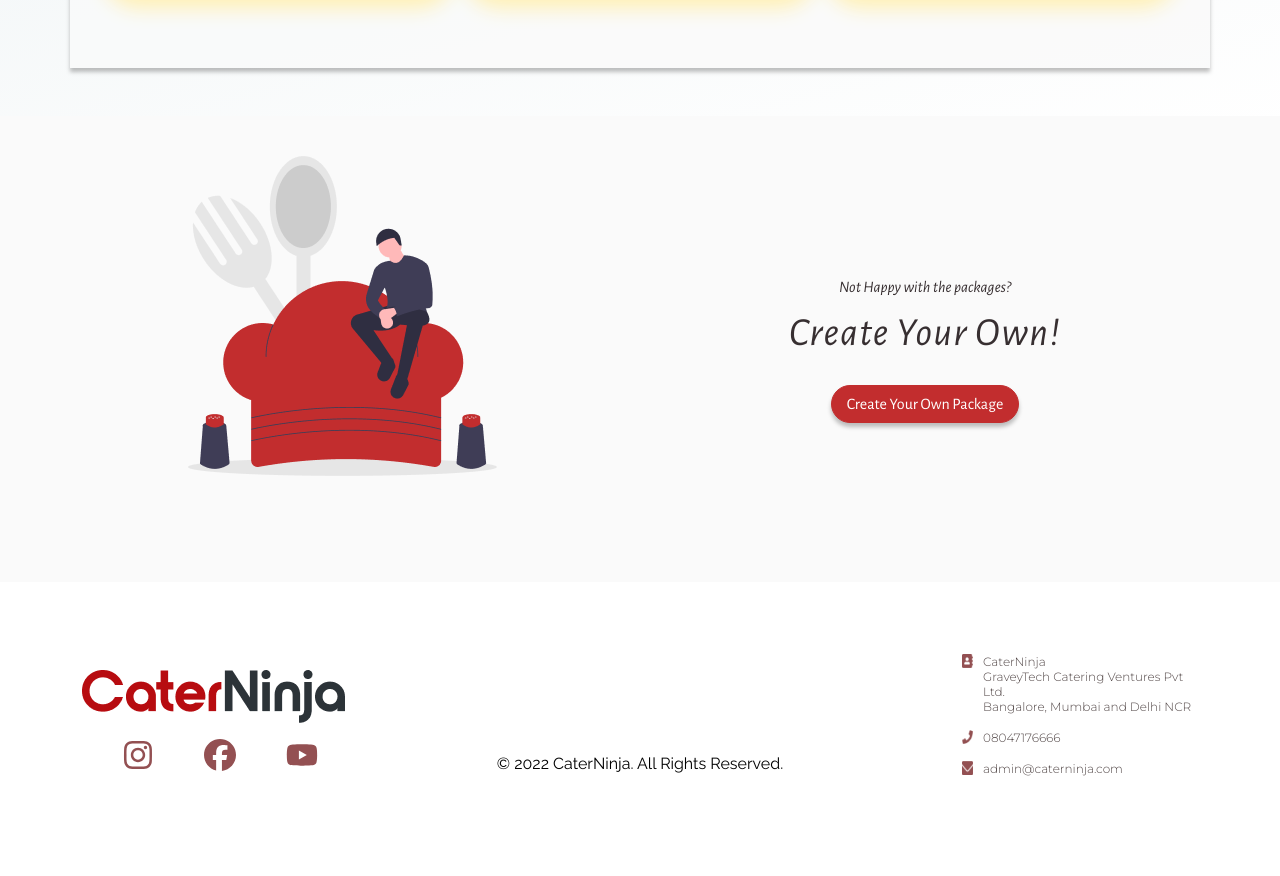
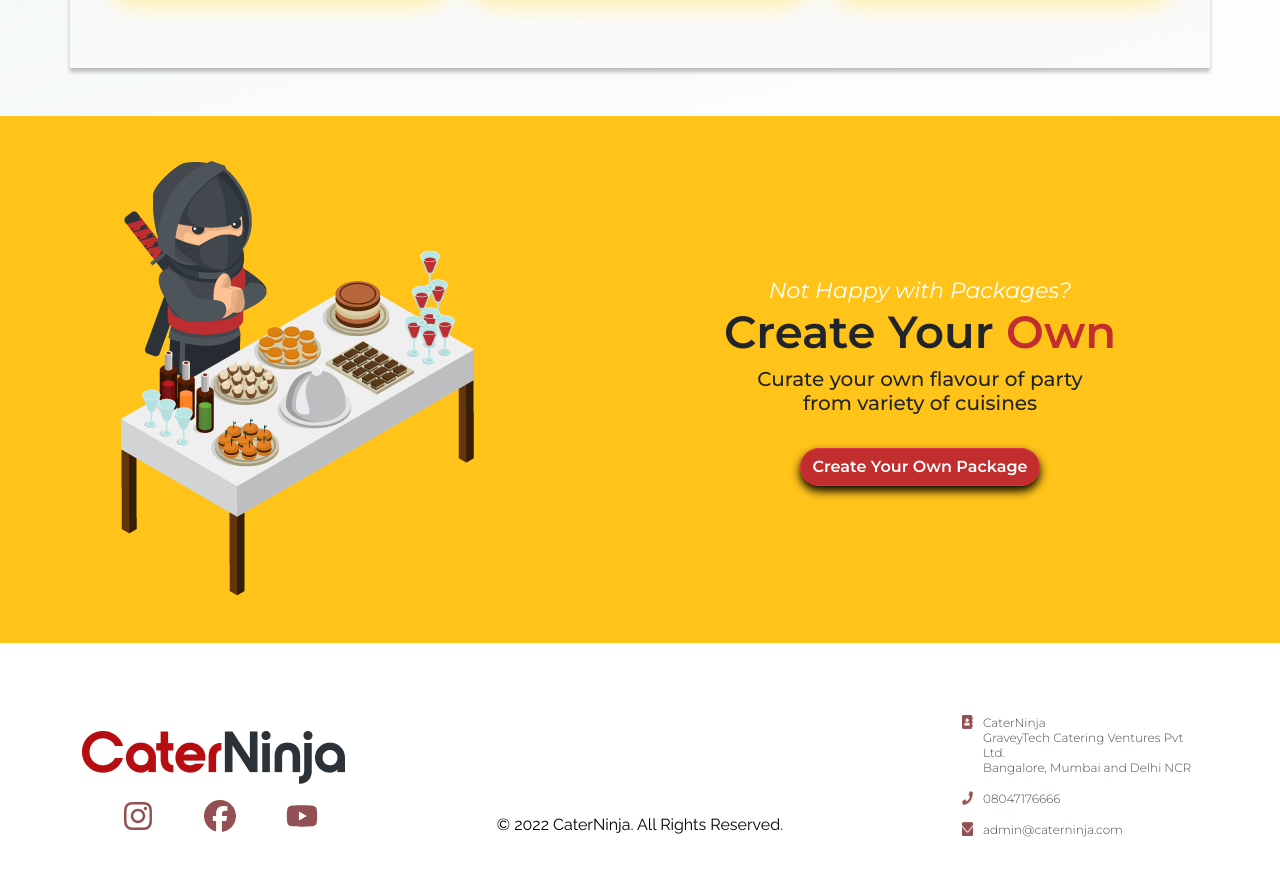
Before and after one commit to manojs7/MyCN, a Next.js app: page /ninjabox in a window 1280 px wide. Shown: the part 2308-3184 px from the top of the page. Built offline with nearby package versions, Linux system fonts and the light colour scheme; a web font is replaced by a local one.

Commit message:
ninjabox package completed

```diff
--- a/lib/home/HowToOrder.jsx
+++ b/lib/home/HowToOrder.jsx
@@ -2,7 +2,7 @@
 
 export default function HowToOrder() {
   return (
-    <div className="container">
+    <div className="container videoXY">
 
         <h3 className="how-to-order-title">How to order?</h3>
       <video width="100%" height="auto" controls>
--- a/lib/ninja-box/Custom_Package.jsx
+++ b/lib/ninja-box/Custom_Package.jsx
@@ -336,7 +336,7 @@
           </div>
         </div>
       </section> : ""}
-      {!isSmall ? <section className="custom-package-lower">
+      {/* {!isSmall ? <section className="custom-package-lower">
         <div className="container">
           <div className="row">
             <div className="col-md-6 mb-md-0 mb-3 d-flex justify-content-center align-items-center">
@@ -366,7 +366,22 @@
           vegGuest={vegGuest}
           nonVegGuest={nonVegGuest}
         />
-      </section> : ""}
+      </section> : ""} */}
+      {!isSmall ? <secction>
+        <div className="create-your-own-package-lgd">
+          <div className="row">
+            <div className="col-6">
+              <img src="ninjaboxPackage.png" />
+            </div>
+            <div className="col-6 textSection-lgd">
+              <p>Not Happy with Packages?</p>
+              <h2>Create Your <span>Own</span></h2>
+              <h6>Curate your own flavour of party<br/><span>from variety of cuisines</span></h6>
+              <button className="btn btn-danger">Create Your Own Package</button>
+            </div>
+          </div>
+        </div>
+      </secction> : ""}
       {isSmall ?
         <section>
           <div className="custom-package-smallD text-center mb-5">
--- a/styles/home/styles.scss
+++ b/styles/home/styles.scss
@@ -25,6 +25,13 @@
   margin-bottom: 50px;
   margin-top: 50px;
 }
+
+@media (min-width: 992px) {
+  .videoXY video{
+    width: 70%;
+    margin-left: 150px;
+  }
+ }
 
 // WhatMakeUsSpecial
 
@@ -819,6 +826,48 @@
   }
 }
 
+//CREATE YOUR OWN PACKAGE FOR LARGE DEVICE
+.create-your-own-package-lgd{
+  background-color: #FFC31A;
+  .row{
+    margin-left: 100px;
+    padding-top: 30px;
+    padding-bottom: 30px;
+  }
+  .textSection-lgd{
+    font-family: Montserrat;
+    margin: auto;
+    text-align: center;
+    padding-right: 160px;
+    p{
+      color: white;
+      font-size: 22px;
+      margin-bottom: -20px;
+      font-style: italic;
+    }
+    h2{
+      font-weight: bolder;
+      font-size: 45px;
+      span{
+        color: var(--ninja-red);
+      }
+    }
+    h6{
+      font-size: 20px;
+      //margin: 0%;
+
+    }
+    button{
+      margin-top: 25px;
+      background-color: var(--ninja-red);
+      border-radius: 20px;
+      box-shadow: 0px 5px 10px 0px black;
+      font-weight: bold;
+
+    }
+  }
+}
+
 //style={{ color: "#6699ff", marginTop: "-43px", marginLeft: "18px", fontFamily: "Montserrat", lineHeight: "10px", fontSize: "10px" }}
 .review-section #description{
   color: 6699ff;
```
Also changed, not shown: lib/home/TestimonialsThree.jsx (+13 -13 lines), public/ninjaboxPackage.png (added).
